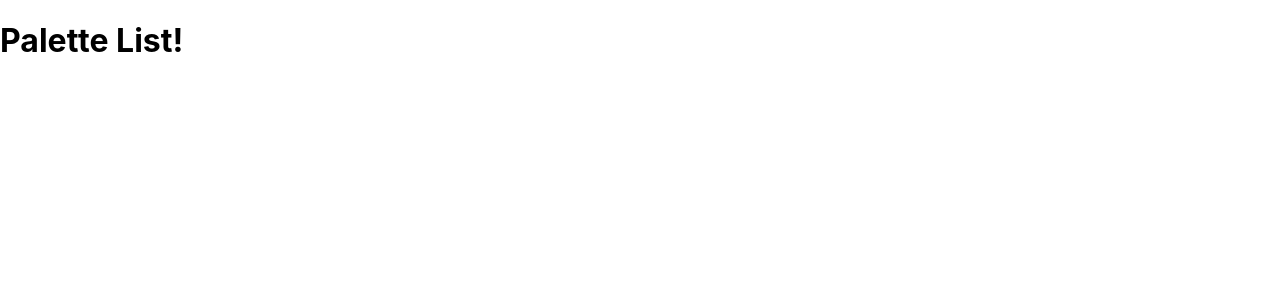
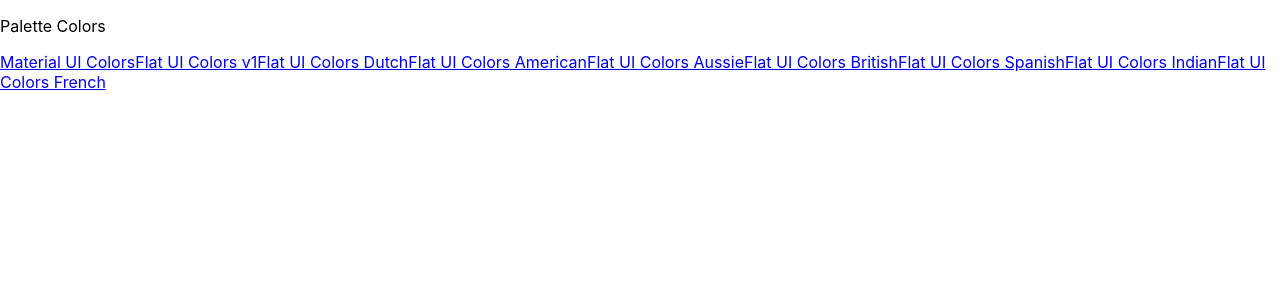
Before and after one commit to spencerhaugh/color-project, a React (Create React App) app: page / in a window 1280 px wide. Shown: the top 300 px of the page. Built offline with nearby package versions, Linux system fonts and the light colour scheme.

Commit message:
Added PaletteList and Links

```diff
--- a/src/App.js
+++ b/src/App.js
@@ -2,6 +2,7 @@ import React from 'react';
 import { Route, Switch } from 'react-router-dom';
 import { generatePalette } from './colorHelpers';
 import Palette from './Palette';
+import PaletteList from './PaletteList';
 import seedColors from './seedColors';
 
 function App() {
@@ -12,7 +13,7 @@ function App() {
   }
   return (
     <Switch>
-      <Route exact path='/' render={() => <h1>Palette List!</h1>} />
+      <Route exact path='/' render={() => <PaletteList palettes={seedColors} />} />
       <Route exact
         path='/palette/:id'
         render={routeProps => (
@@ -23,10 +24,6 @@ function App() {
         )}
       />
     </Switch>
-
-    // <div className="App">
-    //   <Palette palette={generatePalette(seedColors[4])} />
-    // </div>
   );
 }
 
--- a/src/Navbar.js
+++ b/src/Navbar.js
@@ -1,4 +1,5 @@
 import React, { Component } from 'react';
+import { Link } from 'react-router-dom';
 import Select from '@material-ui/core/Select';
 import MenuItem from '@material-ui/core/MenuItem';
 import Snackbar from '@material-ui/core/Snackbar';
@@ -31,7 +32,7 @@ export default class Navbar extends Component {
         return (
             <nav className="Navbar">
                 <div className="logo">
-                    <a href='/'>Palette Builder</a>
+                    <Link exact to='/'>Palette Builder</Link>
                 </div>
                 <div className='slider-container'>
                     <span>Level: {level}</span>
--- /dev/null
+++ b/src/PaletteList.js
@@ -0,0 +1,17 @@
+import React, { Component } from 'react';
+import { Link } from 'react-router-dom';
+
+export default class PaletteList extends Component {
+    render() {
+        const { palettes } = this.props;
+        return (
+            <div>
+                <p>Palette Colors</p>
+                {palettes.map(palette => (
+                    <Link exact to={`palette/${palette.id}`}>{palette.paletteName}</Link>
+                ))
+                }
+            </div>
+        )
+    }
+}
```
